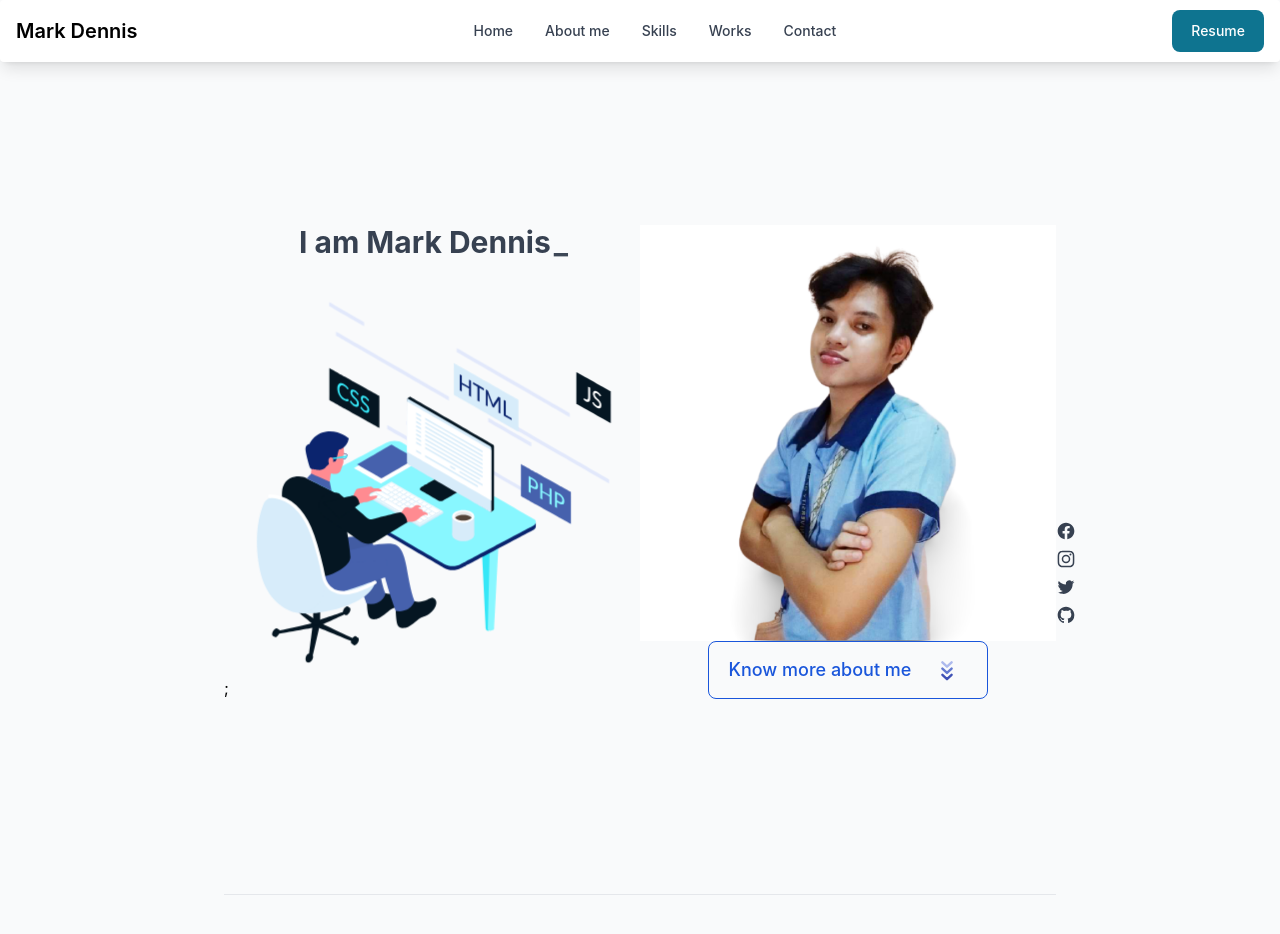
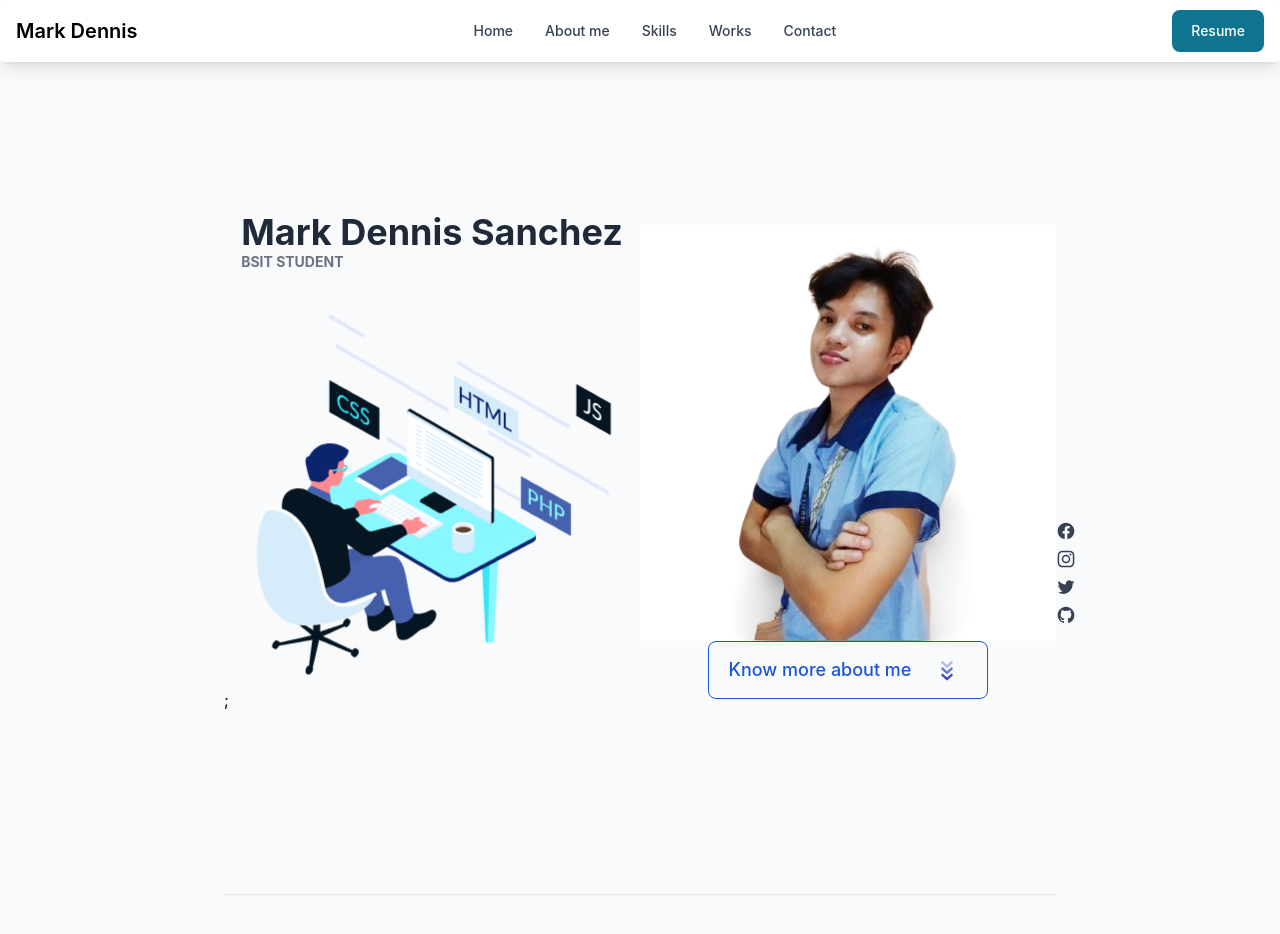
Before and after one commit to MarkDennis1/portfolio, a React (Create React App) app: page / in a window 1280 px wide. Shown: the top 934 px of the page. Built offline with nearby package versions, Linux system fonts and the light colour scheme; the HTML template or start-up script is replaced by a standard one.

Commit message:
update header

```diff
--- a/src/container/Header/index.jsx
+++ b/src/container/Header/index.jsx
@@ -47,16 +47,10 @@ const Header = () => {
         >
           <motion.div
             variants={leftChildVariant}
-            className="text-3xl text-gray-700 font-bold dark:text-white"
+            className="text-4xl text-gray-800 font-bold dark:text-white"
           >
-            <Typewriter
-              words={["I am Mark Dennis Sanchez"]}
-              loop={false}
-              typeSpeed={30}
-              deleteSpeed={30}
-              cursor
-              cursorStyle="_"
-            />
+            Mark Dennis Sanchez
+            <p className="text-sm text-gray-500">BSIT STUDENT</p>
           </motion.div>
           <motion.div
             variants={leftChildVariant}
```
